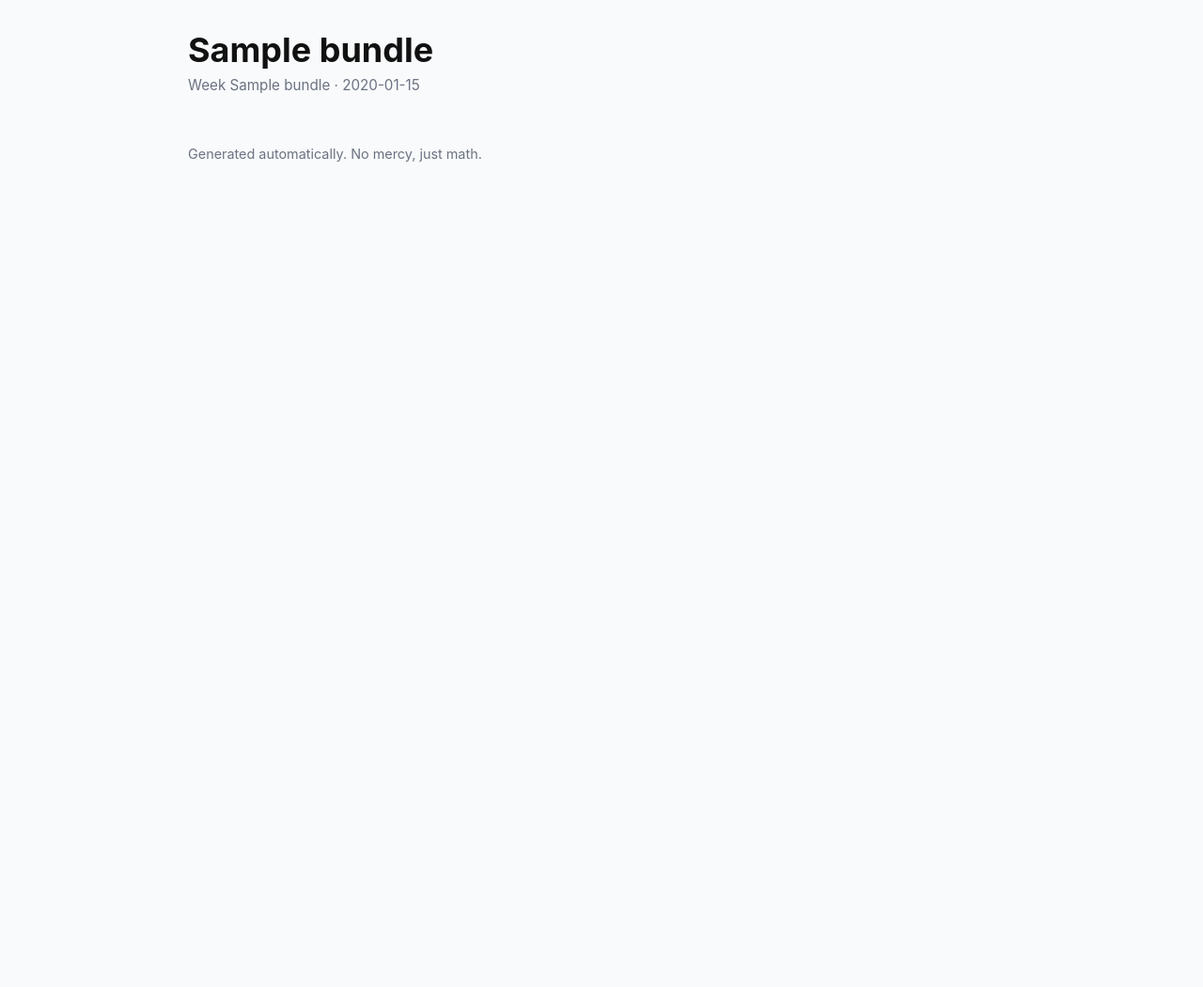
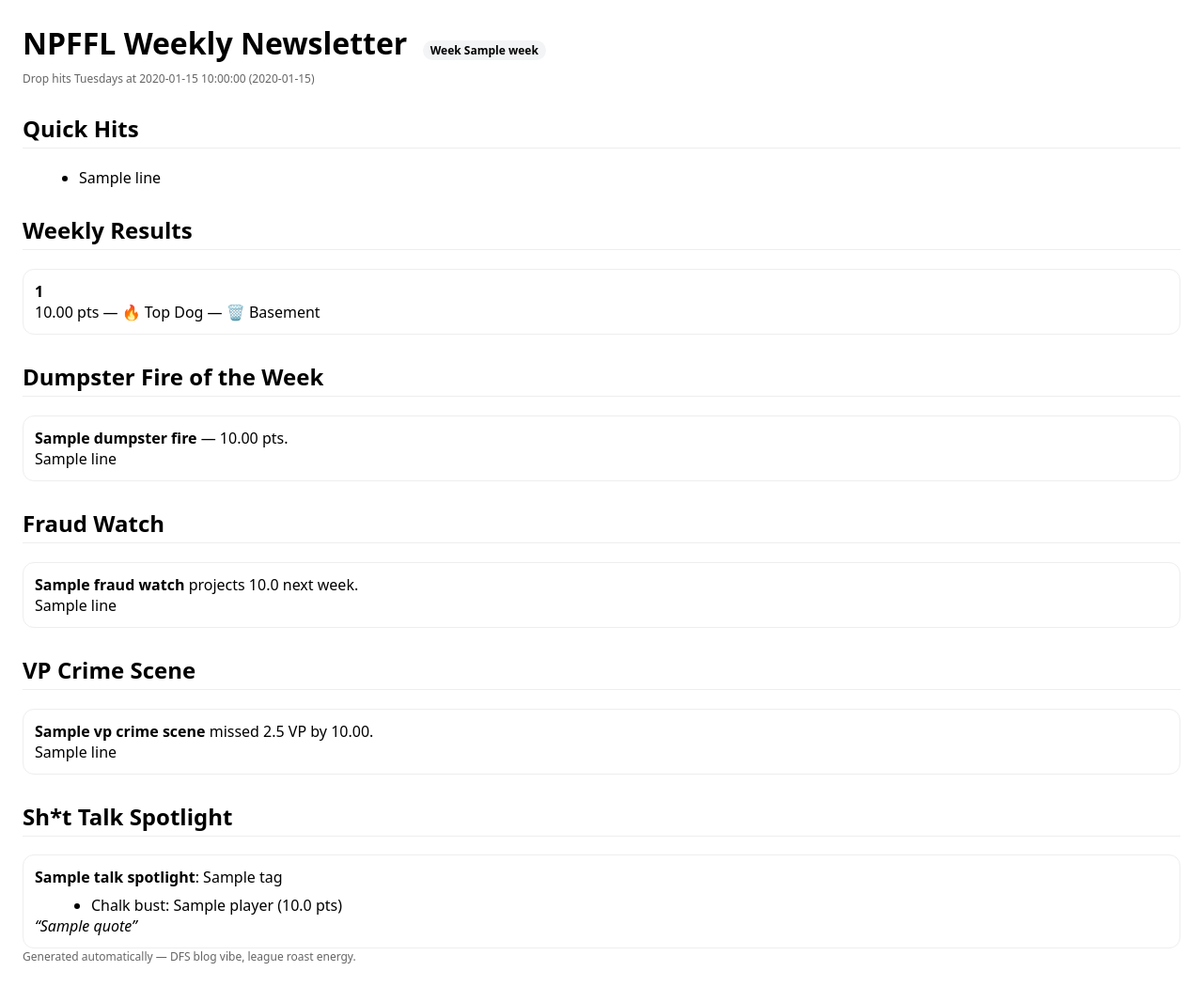
Before and after one commit to jkjt14/npffl-newsletter, a Python web app: template render/templates/newsletter.html.j2 in a window 1280 px wide. Shown: the whole page at 94% size. Before the commit the page ends 172 px from the top, so only its background shows below. Run offline with Jinja, Linux system fonts and the light colour scheme; the template is opened without the code that fills it: most values are stand-ins (such as "Sample title", 1, 10 or a date in 2020).

Commit message:
Update newsletter.html.j2

```diff
--- a/render/templates/newsletter.html.j2
+++ b/render/templates/newsletter.html.j2
@@ -1,228 +1,75 @@
 <!doctype html>
-<html lang="en">
+<html>
 <head>
   <meta charset="utf-8" />
-    <title>{{ bundle.title or "NPFFL Weekly Roast" }} — Week {{ bundle.week_label }}</title>
-    <meta name="viewport" content="width=device-width, initial-scale=1" />
+  <title>NPFFL Weekly — Week {{ week.week }}</title>
   <style>
-      :root {
-        --fg: #111;
-        --bg: #f8fafc;
-        --muted: #6b7280;
-        --card: #ffffff;
-        --accent: #e11d48;
-        --line: #e5e7eb;
-      }
-      html, body {
-        margin: 0;
-        padding: 0;
-        background: var(--bg);
-        color: var(--fg);
-        font: 16px/1.6 "Inter", system-ui, -apple-system, "Segoe UI", Roboto, Helvetica, Arial, sans-serif;
-      }
-      .page {
-        max-width: 880px;
-        margin: 2rem auto 4rem;
-        padding: 0 1.25rem;
-      }
-      header {
-        margin-bottom: 1.5rem;
-      }
-      header h1 {
-        margin: 0;
-        font-size: 2.25rem;
-        line-height: 1.2;
-      }
-      header .meta {
-        margin-top: 0.25rem;
-        color: var(--muted);
-        font-size: 0.95rem;
-      }
-      section {
-        margin-bottom: 2.5rem;
-      }
-      h2 {
-        margin: 0 0 0.75rem;
-        font-size: 1.65rem;
-      }
-      h3 {
-        margin: 1.25rem 0 0.5rem;
-        font-size: 1.1rem;
-        text-transform: uppercase;
-        letter-spacing: 0.04em;
-        color: var(--muted);
-      }
-      .muted {
-        color: var(--muted);
-        font-size: 0.9rem;
-      }
-      ul {
-        list-style: none;
-        padding: 0;
-        margin: 0;
-      }
-      li {
-        margin: 0.4rem 0;
-        padding: 0.6rem 0.75rem;
-        background: var(--card);
-        border-radius: 10px;
-        border: 1px solid var(--line);
-        box-shadow: 0 1px 2px rgba(15, 23, 42, 0.08);
-      }
-      li strong {
-        color: var(--fg);
-      }
-      .grid {
-        display: grid;
-        gap: 1rem;
-      }
-      @media (min-width: 640px) {
-        .grid.two {
-          grid-template-columns: repeat(2, minmax(0, 1fr));
-        }
-      }
-      .footer {
-        margin-top: 3rem;
-        color: var(--muted);
-        font-size: 0.9rem;
-      }
+    body { font-family: system-ui, -apple-system, Segoe UI, Roboto, Arial; margin: 24px; }
+    h1 { margin: 0 0 8px; }
+    h2 { margin-top: 28px; border-bottom: 1px solid #eee; padding-bottom: 4px; }
+    .pill { display:inline-block;padding:2px 8px;border-radius:12px;background:#f3f4f6;font-size:12px;margin-left:8px;}
+    .grid { display:grid; gap:10px; grid-template-columns: repeat(auto-fit, minmax(260px,1fr)); }
+    .card { border:1px solid #eee; border-radius:12px; padding:12px; }
+    ul { margin:8px 0 0 20px; }
+    .muted { color:#666; font-size: 12px; }
   </style>
 </head>
 <body>
-    <div class="page">
-      <header>
-        <h1>{{ bundle.title or "NPFFL Weekly Roast" }}</h1>
-        <div class="meta">
-          Week {{ bundle.week_label }}{% if bundle.timezone %} · {{ bundle.timezone }}{% endif %}
+  <h1>NPFFL Weekly Newsletter <span class="pill">Week {{ week.week }}</span></h1>
+  <div class="muted">Drop hits Tuesdays at {{ week.drop_time_et }} ({{ week.timezone }})</div>
+
+  <h2>Quick Hits</h2>
+  <ul>
+    {% for line in nar.quick_hits %}<li>{{ line }}</li>{% endfor %}
+  </ul>
+
+  <h2>Weekly Results</h2>
+  <div class="grid">
+    {% for s in scores|sort(attribute="points", reverse=True) %}
+      <div class="card">
+        <strong>{{ teams_by_id[s.team_id] }}</strong><br/>
+        {{ "%.2f"|format(s.points) }} pts
+        {% if loop.first %} — 🔥 Top Dog{% endif %}
+        {% if loop.last %} — 🗑️ Basement{% endif %}
       </div>
-      </header>
+    {% endfor %}
+  </div>
 
-      {% set narrative = narrative or {} %}
+  <h2>Dumpster Fire of the Week</h2>
+  <div class="card">
+    <strong>{{ nar.dumpster_fire.name }}</strong> — {{ "%.2f"|format(nar.dumpster_fire.points) }} pts.<br/>
+    {{ nar.dumpster_fire.line }}
+  </div>
 
-      {% set dump = narrative.dumpster_fire %}
-      {% if dump and dump.tiers %}
-      <section id="dumpster-fire">
-        <h2>Dumpster Fire Watch</h2>
-        {% if dump.average %}
-        <p class="muted">League average score: {{ '%.2f'|format(dump.average) }}</p>
+  {% if nar.fraud_watch %}
+  <h2>Fraud Watch</h2>
+  <div class="card">
+    <strong>{{ nar.fraud_watch.name }}</strong> projects {{ "%.1f"|format(nar.fraud_watch.proj_next_week) }} next week.<br/>
+    {{ nar.fraud_watch.line }}
+  </div>
   {% endif %}
-        {% for tier in dump.tiers %}
-          <h3>{{ tier.label }}</h3>
+
+  {% if nar.vp_crime_scene %}
+  <h2>VP Crime Scene</h2>
+  <div class="card">
+    <strong>{{ nar.vp_crime_scene.name }}</strong> missed 2.5 VP by {{ "%.2f"|format(nar.vp_crime_scene.diff) }}.<br/>
+    {{ nar.vp_crime_scene.line }}
+  </div>
+  {% endif %}
+
+  {% if nar.talk_spotlight %}
+  <h2>Sh*t Talk Spotlight</h2>
+  <div class="card">
+    <strong>{{ nar.talk_spotlight.name }}</strong>: {{ nar.talk_spotlight.tag }}<br/>
     <ul>
-            {% for entry in tier.entries %}
-              <li><strong>{{ entry.team }}</strong> — {{ entry.blurb }}</li>
+      {% for b in nar.talk_spotlight.busts %}
+        <li>Chalk bust: {{ b.player }} ({{ "%.1f"|format(b.pts) }} pts)</li>
       {% endfor %}
     </ul>
-        {% endfor %}
-      </section>
+    <em>“{{ nar.talk_spotlight.quote }}”</em>
+  </div>
   {% endif %}
 
-      {% set fraud = narrative.fraud_watch %}
-      {% if fraud and fraud.entries %}
-      <section id="fraud-watch">
-        <h2>Fraud Watch</h2>
-        <ul>
-          {% for entry in fraud.entries %}
-            <li><strong>{{ entry.team }}</strong> — {{ entry.blurb }}</li>
-          {% endfor %}
-        </ul>
-      </section>
-      {% endif %}
-
-      {% set crime = narrative.vp_crime_scene %}
-      {% if crime and (crime.villain or crime.victim) %}
-      <section id="vp-crime">
-        <h2>VP Crime Scene</h2>
-        <ul>
-          {% if crime.villain %}
-            <li><strong>{{ crime.villain.team }}</strong> — {{ crime.villain.blurb }}</li>
-          {% endif %}
-          {% if crime.victim %}
-            <li><strong>{{ crime.victim.team }}</strong> — {{ crime.victim.blurb }}</li>
-          {% endif %}
-        </ul>
-      </section>
-      {% endif %}
-
-      {% set spotlight = narrative.spotlight %}
-      {% if spotlight %}
-      <section id="spotlight">
-        <h2>Sh*t Talk Spotlight</h2>
-        <ul>
-          {% if spotlight.top %}
-            <li><strong>{{ spotlight.top.team }}</strong> — {{ spotlight.top.blurb }}</li>
-          {% endif %}
-          {% if spotlight.bottom %}
-            <li><strong>{{ spotlight.bottom.team }}</strong> — {{ spotlight.bottom.blurb }}</li>
-          {% endif %}
-        </ul>
-        {% if spotlight.headliner %}
-          <p class="muted">{{ spotlight.headliner }}</p>
-        {% endif %}
-      </section>
-      {% endif %}
-
-      {% set vb = narrative.value_vs_busts %}
-      {% if vb and (vb.values or vb.busts) %}
-      <section id="values-busts">
-        <h2>Value vs Busts</h2>
-        <div class="grid two">
-          {% if vb.values %}
-          <div>
-            <h3>Values</h3>
-            <ul>
-              {% for entry in vb.values %}
-                <li>{{ entry.blurb }}</li>
-              {% endfor %}
-            </ul>
-          </div>
-          {% endif %}
-          {% if vb.busts %}
-          <div>
-            <h3>Busts</h3>
-            <ul>
-              {% for entry in vb.busts %}
-                <li>{{ entry.blurb }}</li>
-              {% endfor %}
-            </ul>
-          </div>
-          {% endif %}
-        </div>
-      </section>
-      {% endif %}
-
-      {% set pool = narrative.pool_report %}
-      {% if pool and (pool.confidence or pool.survivor) %}
-      <section id="pools">
-        <h2>Survivor &amp; Confidence Pools</h2>
-        <div class="grid two">
-          {% if pool.confidence %}
-          <div>
-            <h3>Confidence</h3>
-            <ul>
-              {% for line in pool.confidence %}
-                <li>{{ line }}</li>
-              {% endfor %}
-            </ul>
-          </div>
-          {% endif %}
-          {% if pool.survivor %}
-          <div>
-            <h3>Survivor</h3>
-            <ul>
-              {% for line in pool.survivor %}
-                <li>{{ line }}</li>
-              {% endfor %}
-            </ul>
-          </div>
-          {% endif %}
-        </div>
-      </section>
-      {% endif %}
-
-      <div class="footer">
-        Generated automatically. No mercy, just math.
-      </div>
-    </div>
+  <div class="muted">Generated automatically — DFS blog vibe, league roast energy.</div>
 </body>
 </html>
```
Lines whose indentation alone changed are shown as unchanged.
